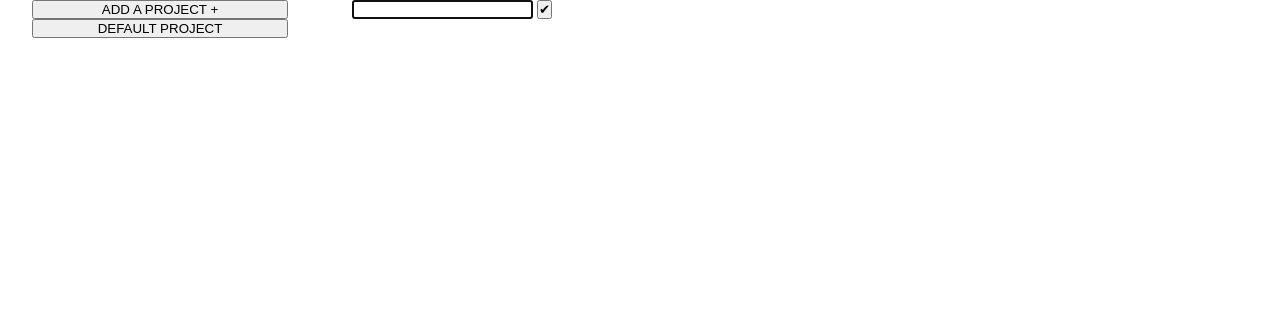
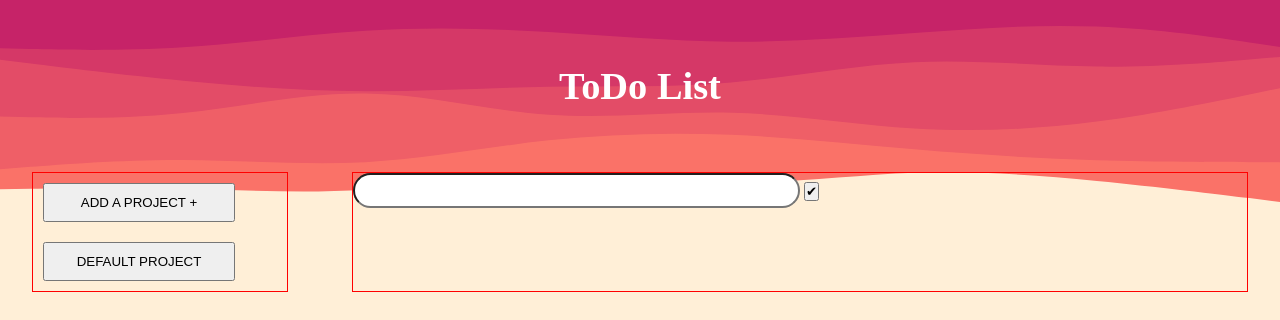
Before and after one commit to frantic-dev/to-do-list, a website built with webpack: page dist/index.html in a window 1280 px wide. Built offline with Linux system fonts and the light colour scheme.

Commit message:
add background img&add style&change site title

```diff
--- a/src/index.js
+++ b/src/index.js
@@ -3,6 +3,8 @@ import "../styles/style.scss";
 const body = document.querySelector('body');
 function htmlBody() {
     body.innerHTML = `
+    <h1>ToDo List</h1>
+
 
     <div id="all-projects">
     <button id="add-project">ADD A PROJECT +</button>
--- a/styles/style.scss
+++ b/styles/style.scss
@@ -1,3 +1,5 @@
+$h1font: white;
+
 @mixin redBorder {
     border: 1px solid red;
 }
@@ -9,17 +11,42 @@
 body {
     display: flex;
     justify-content: space-around;
+    flex-wrap: wrap;
+    background-image: url('../images/background.svg');
+    background-size: cover;
+    h1 {
+        width: 100vw;
+        text-align: center;
+        color: $h1font;
+        padding: 5vw;
+        font-size: 3vmax;
+    }
 }
 
 
 #all-projects {
-    // @include redBorder();
+    @include redBorder();
     display: flex;
     flex-direction: column;
     width: 20vw;
+    button {
+        padding: 10px;
+        width: 15vw;
+        margin: 10px;
+
+    }
 }
 
 #all-todos {
-    // @include redBorder();
+    @include redBorder();
     width: 70vw;
+    input {
+        width: 50%;
+        font-size: 1.1rem;
+        padding: 5px 15px;
+        border-radius: 20px;
+        &:focus {
+            outline: none;
+        }
+    }
 }
--- a/webpack.config.js
+++ b/webpack.config.js
@@ -1,5 +1,6 @@
 const path = require('path');
 const HtmlWebpackPlugin = require('html-webpack-plugin');
+const { title } = require('process');
 
 module.exports = {
   mode: "development",
@@ -9,7 +10,9 @@ module.exports = {
   },
   devtool: 'inline-source-map',
   plugins: [
-    new HtmlWebpackPlugin()
+    new HtmlWebpackPlugin({
+      title: 'Todo List'
+    }),
   ],
   output: {
     filename: '[name].bundle.js',
```
Also changed, not shown: dist/23126a17e300a69af0f7.svg (added), dist/index.bundle.js, dist/index.html, images/background.svg (added).
